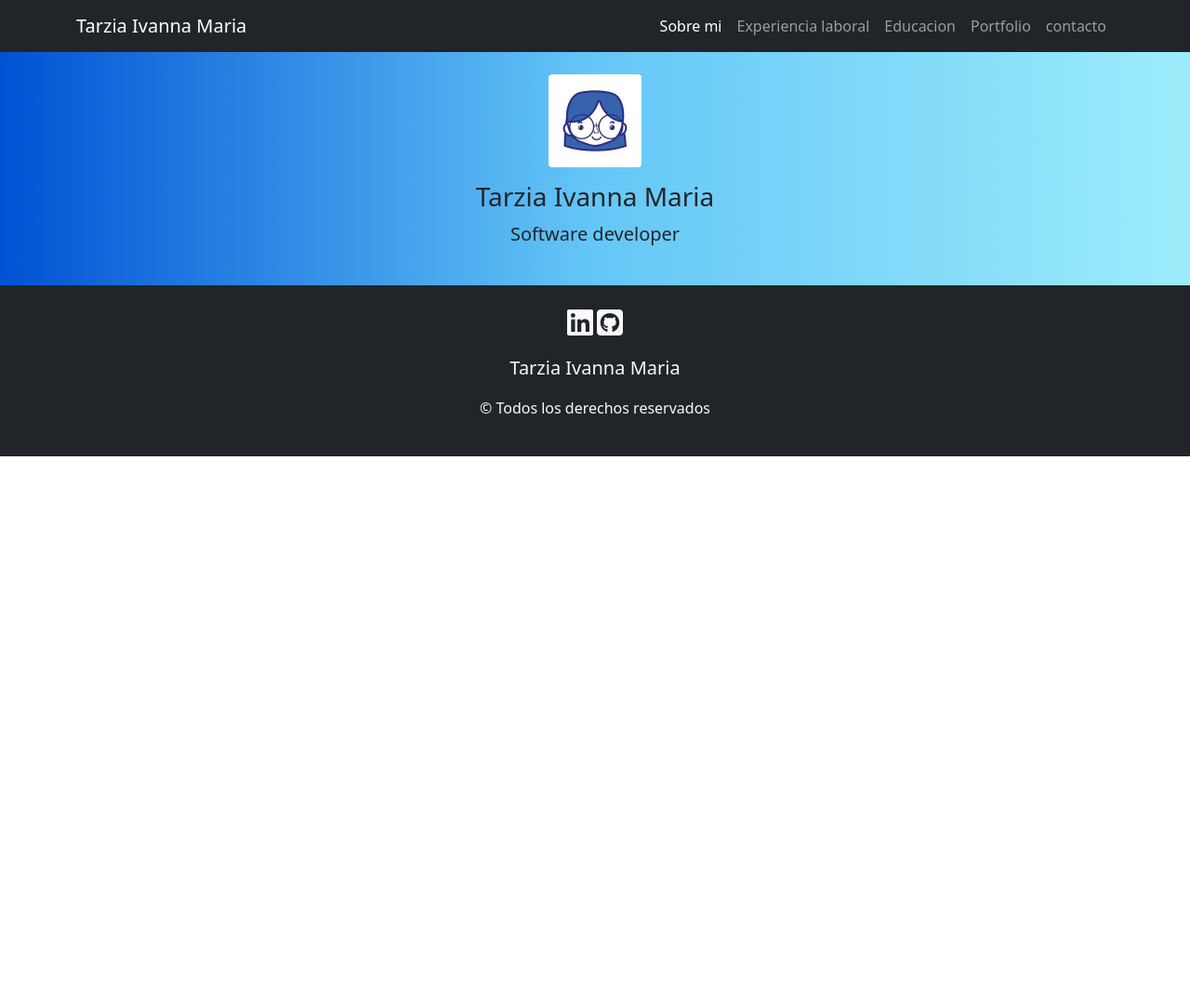
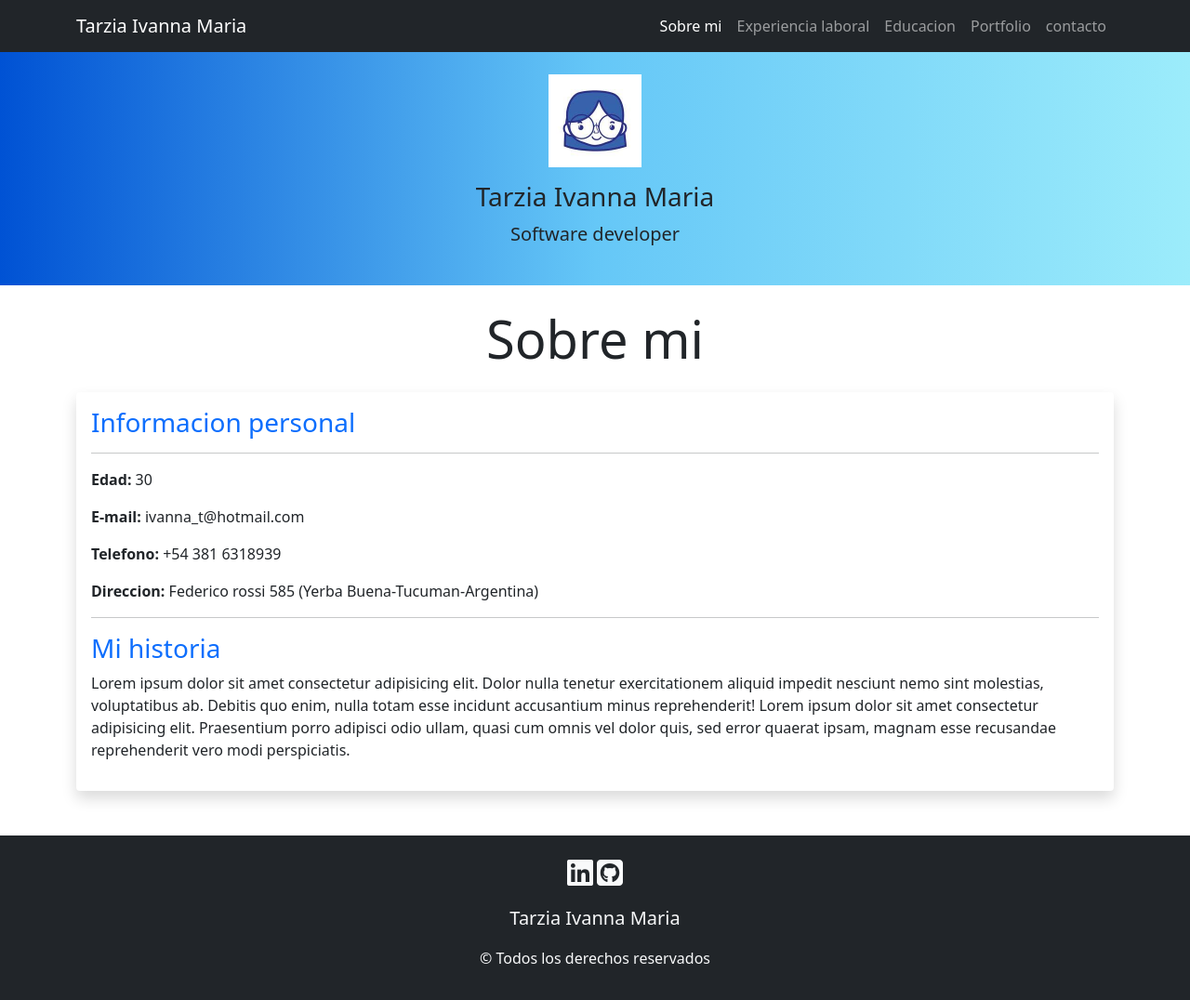
Before and after one commit to ivannatarzia/ivannatarzia.github.io, a plain HTML site: page index.html in a window 1280 px wide. Shown: the whole page at 93% size. Before the commit the page ends 800 px from the top, so only its background shows below. Drawn offline with nearby package versions, Linux system fonts and the light colour scheme.

Commit message:
se agrego info seccion personal

```diff
--- a/index.html
+++ b/index.html
@@ -47,10 +47,31 @@
 </header>
 <section class="fondo text-center text-dark py-4">
     <div class="container">
-        <img src="img/images.jpg" alt="ivanna t" class="avatar rounded">
+        <img src="img/images.jpg" alt="ivanna t" class="avatar">
         <h3>Tarzia Ivanna Maria</h3>
         <p class="lead">Software developer</p>
     </div>
+
+</section>
+<section class="container">
+    <h2 class="display-4 text-center my-4">
+        Sobre mi
+    </h2>
+    <article class="shadow p-3 mb-5 bg-body rounded">
+        <h3 class="text-primary">Informacion personal</h3>
+        <hr>
+        <p><strong>Edad:</strong> 30</p>
+        <p><strong>E-mail:</strong> ivanna_t@hotmail.com</p>
+        <p><strong>Telefono:</strong> +54 381 6318939</p>
+        <p><strong>Direccion:</strong> Federico rossi 585 (Yerba Buena-Tucuman-Argentina)</p>
+        <hr>
+        <h3 class="text-primary">Mi historia</h3>
+        <p>Lorem ipsum dolor sit amet consectetur adipisicing elit. Dolor nulla tenetur exercitationem aliquid impedit
+            nesciunt nemo sint molestias, voluptatibus ab. Debitis quo enim, nulla totam esse incidunt accusantium minus
+            reprehenderit! Lorem ipsum dolor sit amet consectetur adipisicing elit. Praesentium porro adipisci odio
+            ullam, quasi cum omnis vel dolor quis, sed error quaerat ipsam, magnam esse recusandae reprehenderit vero
+            modi perspiciatis.</p>
+    </article>
 
 </section>
 <footer class="bg-dark text-light py-4">
```
